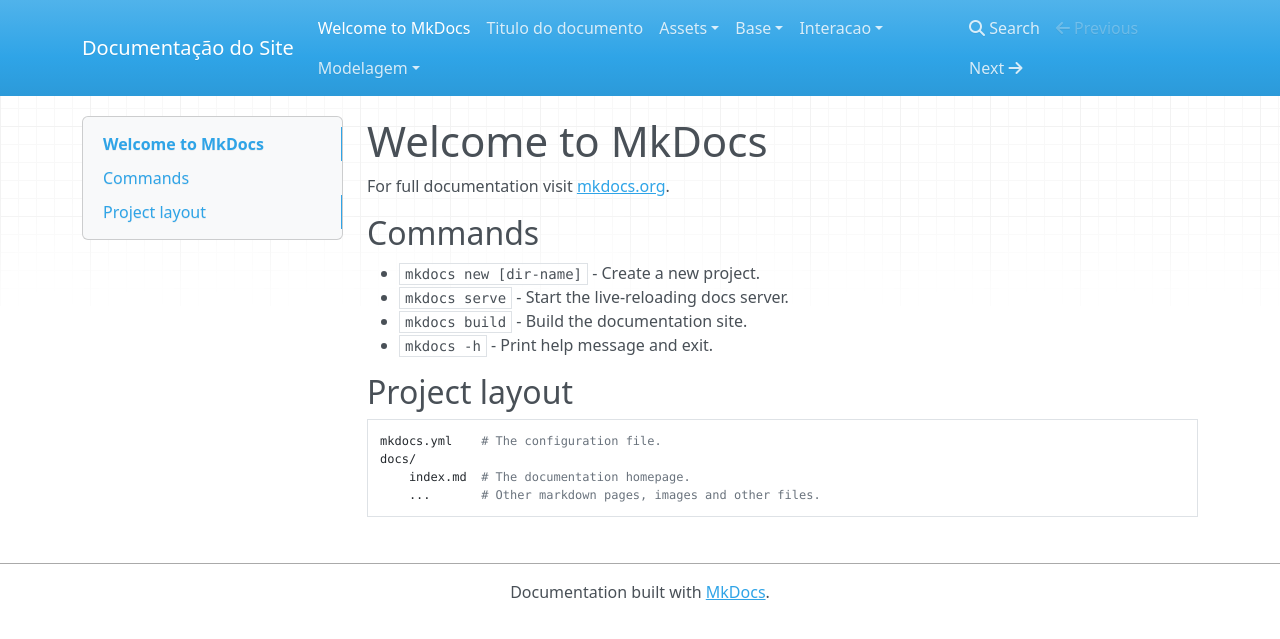
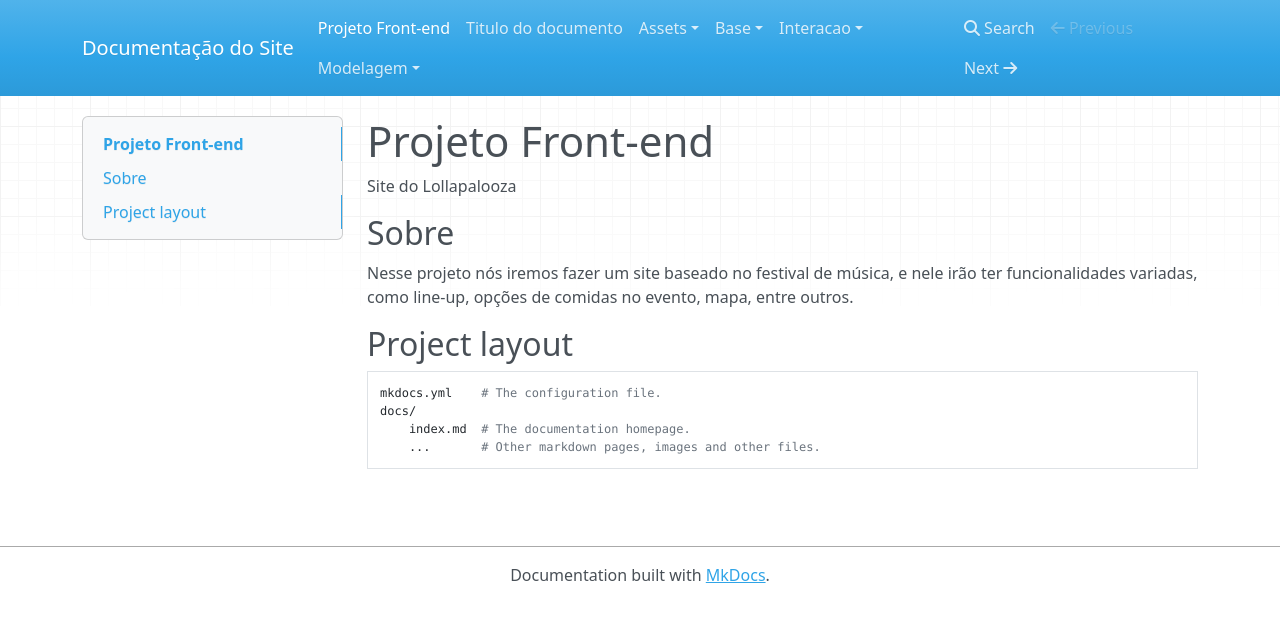
Before and after one commit to Projetos-de-Extensao/PFE_24.2_8001_II_RaveBreaking, an MkDocs documentation site: the page built from docs/index.md, in a window 1280 px wide. Shown: the top 639 px of the page. Built offline with MkDocs 1.6.1, drawn with Linux system fonts in a browser that asks for light colours; nearby versions of some CDN libraries.

Commit message:
Update index.md

```diff
--- a/docs/index.md
+++ b/docs/index.md
@@ -1,13 +1,13 @@
-# Welcome to MkDocs
+# Projeto Front-end
 
-For full documentation visit [mkdocs.org](https://www.mkdocs.org).
+Site do Lollapalooza
 
-## Commands
+## Sobre
 
-* `mkdocs new [dir-name]` - Create a new project.
-* `mkdocs serve` - Start the live-reloading docs server.
-* `mkdocs build` - Build the documentation site.
-* `mkdocs -h` - Print help message and exit.
+Nesse projeto nós iremos fazer um site baseado no festival de música, e nele irão ter funcionalidades variadas, como line-up, opções de comidas no evento, mapa,
+entre outros.
+
+
 
 ## Project layout
 
```
